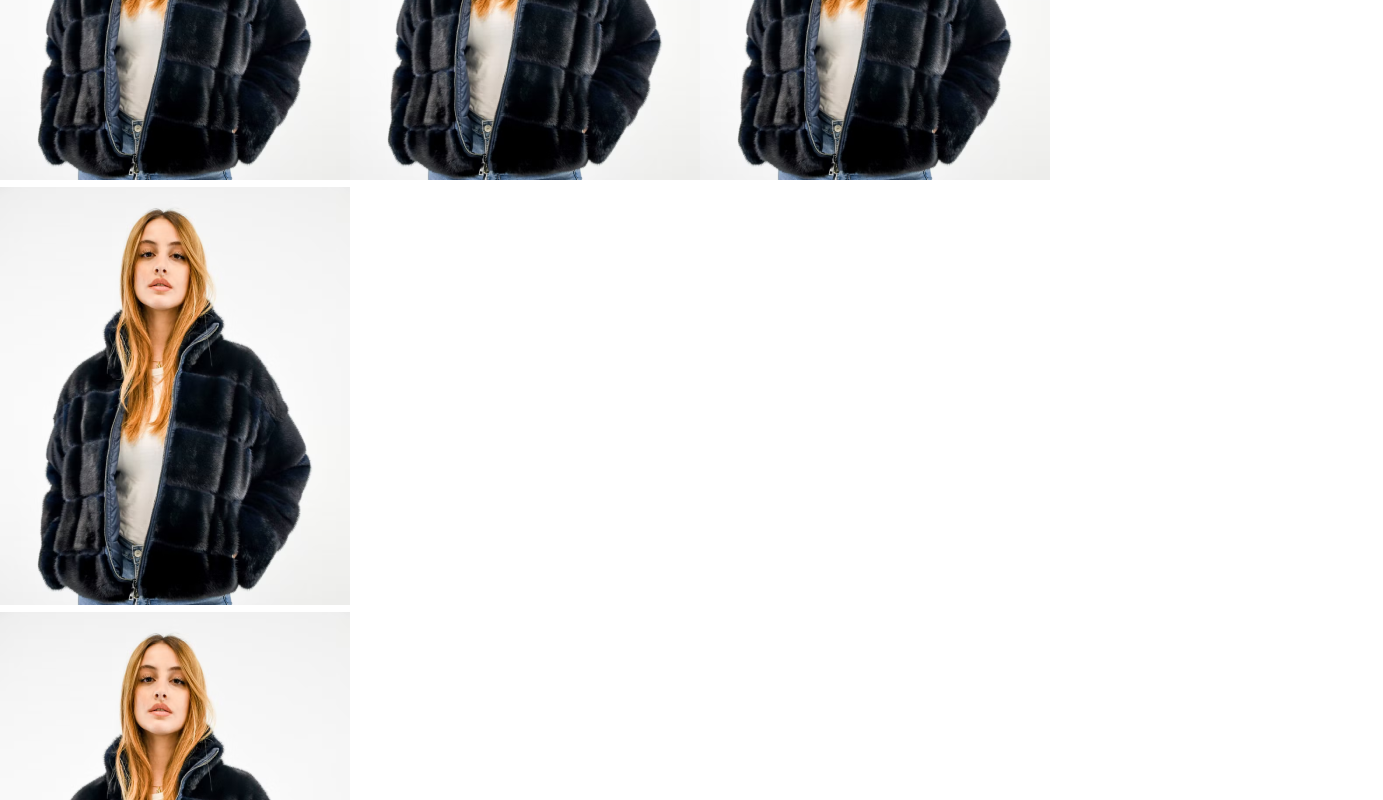
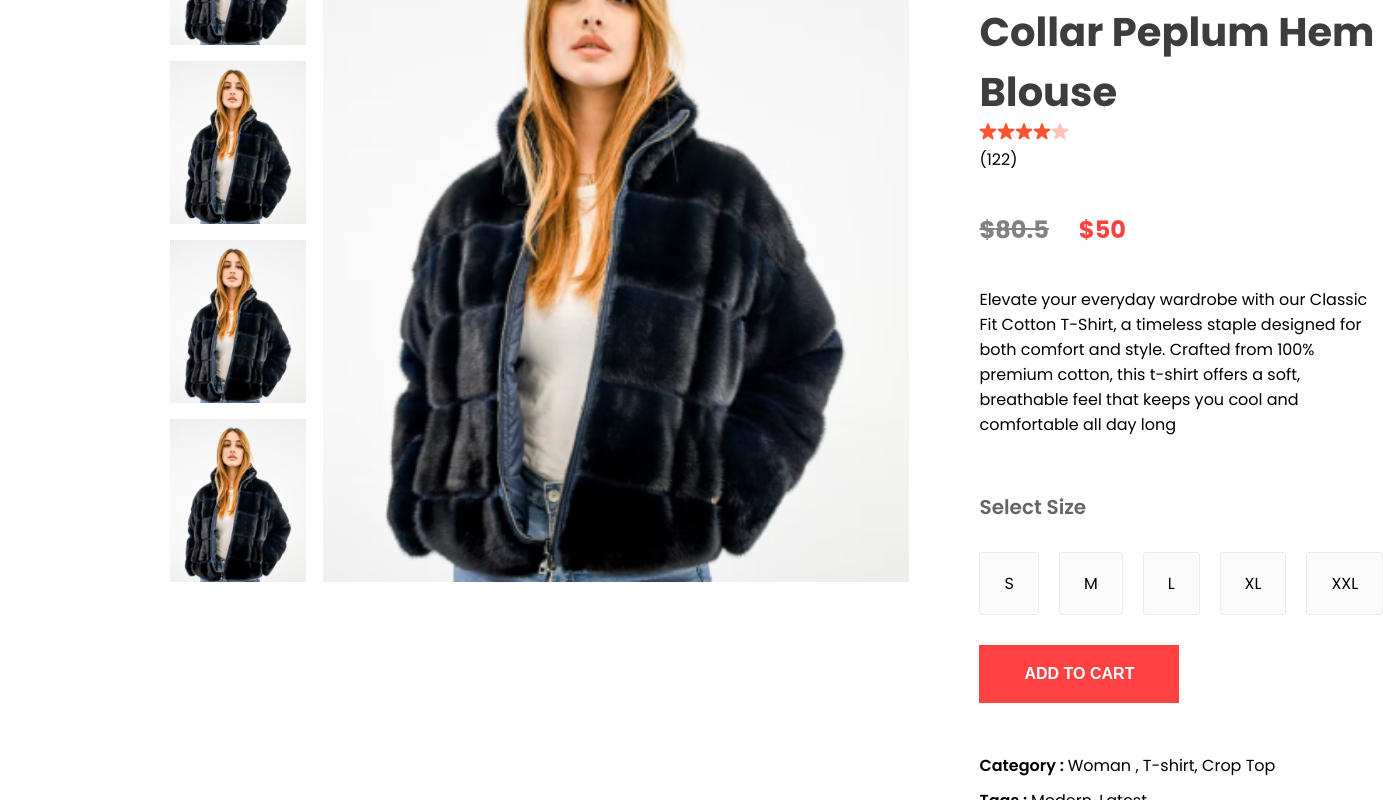
Before and after one commit to hazemmohsen2000/E-commerce, a React (Create React App) app: page /product/1 in a window 1280 px wide. Shown: the part 360-1160 px from the top of the page, 1383 px wide, since content can reach past the window. Built offline with nearby package versions, Linux system fonts and the light colour scheme.

Commit message:
styling product page

```diff
--- a/src/Components/Breadcrums/Breadcrum.css
+++ b/src/Components/Breadcrums/Breadcrum.css
@@ -0,0 +1,10 @@
+.breadcrum{
+    display : flex ;
+    align-items: center;
+    gap: 8px;
+    color : #5e5e5e ;
+    font-size: 16px ;
+    font-weight: 600;
+    margin : 60px 170px ;
+    text-transform: capitalize;
+}
--- a/src/Components/ProductDisplay/ProductDisplay.jsx
+++ b/src/Components/ProductDisplay/ProductDisplay.jsx
@@ -16,9 +16,9 @@
                 <img className='productdisplay-main-img' src={product.image} alt="" />
             </div>
         </div>
-        <div className="productsiplay-right">
+        <div className="productdisplay-right">
             <h1>{product.name}</h1>
-            <div className="productdisplay-right-star">
+            <div className="productdisplay-right-stars">
                 <img src={star_icon} alt="star icon 1" />
                 <img src={star_icon} alt="star icon 2" />
                 <img src={star_icon} alt="star icon 3" />
@@ -38,7 +38,7 @@
             </div>
                 <div className="productdisplay-right-size">
                     <h1>Select Size</h1>
-                    <div className="productdisplay-right-size">
+                    <div className="productdisplay-right-sizes">
                         <div>S</div>
                         <div>M</div>
                         <div>L</div>
--- a/src/Components/ProductDisplay/Productdisplay.css
+++ b/src/Components/ProductDisplay/Productdisplay.css
@@ -0,0 +1,96 @@
+.productdisplay{
+    display: flex;
+    margin : 0px 170px ;
+
+
+}
+.productdisplay-left {
+    display : flex ;
+    gap : 17px ;
+}
+.productdisplay-img-list {
+    display : flex ;
+    flex-direction: column;
+    gap : 16px ;
+}
+.productdisplay-img-list img {
+    height : 163px ;
+}
+.productdisplay-main-img{
+    width : 586px ;
+
+}
+.productdisplay-right{
+    margin : 0px 70px ;
+    display: flex;
+    flex-direction: column;
+
+}
+.productdisplay-right h1 {
+    color : #3d3d3d ;
+    font-size: 40px;
+    font-weight: 700;
+}
+.productdsiplay-right-stars{
+    display: flex ;
+    align-items: center;
+    margin-top: 13px;
+    gap: 5px;
+    color : #1c1c1c ;
+    font-size: 16px ;
+}
+.productdisplay-right-prices{
+    display: flex;
+    margin: 40px 0px;
+    gap : 30px ;
+    font-size: 24px ;
+    font-weight: 700;
+}
+.productdisplay-right-price-old{
+    color : #818181 ;
+    text-decoration: line-through;
+}
+.productdisplay-right-price-new{
+    color : #ff4141 ;
+
+}
+.productdisplay-right-size h1 {
+margin-top : 55px ;
+color : #656565 ;
+font-size: 20px;
+font-weight: 600;
+}
+.productdisplay-right-sizes{
+    display: flex;
+    margin : 30px 0px ;
+    gap : 20px ;
+}
+.productdisplay-right-sizes div {
+padding : 18px 24px ;
+background : #fbfbfb ;
+border : 1px solid #ebebeb ;
+border-radius: 3px;
+cursor: pointer;
+}
+.productdisplay-right button{
+    padding : 20px 40px ;
+    width : 200px ;
+    font-size : 16px ;
+    font-weight: 600;
+    color : white ;
+    background : #FF4141;
+    margin-bottom: 40px;
+    border : none ;
+    outline: none;
+    cursor: pointer;
+}
+.productdisplay-right-category{
+    margin-top : 10px ;
+
+}
+.productdisplay-right-category span {
+    font-weight: 600;
+}
+.productdisplay-right-description {
+    max-width: 600px;
+}
```
